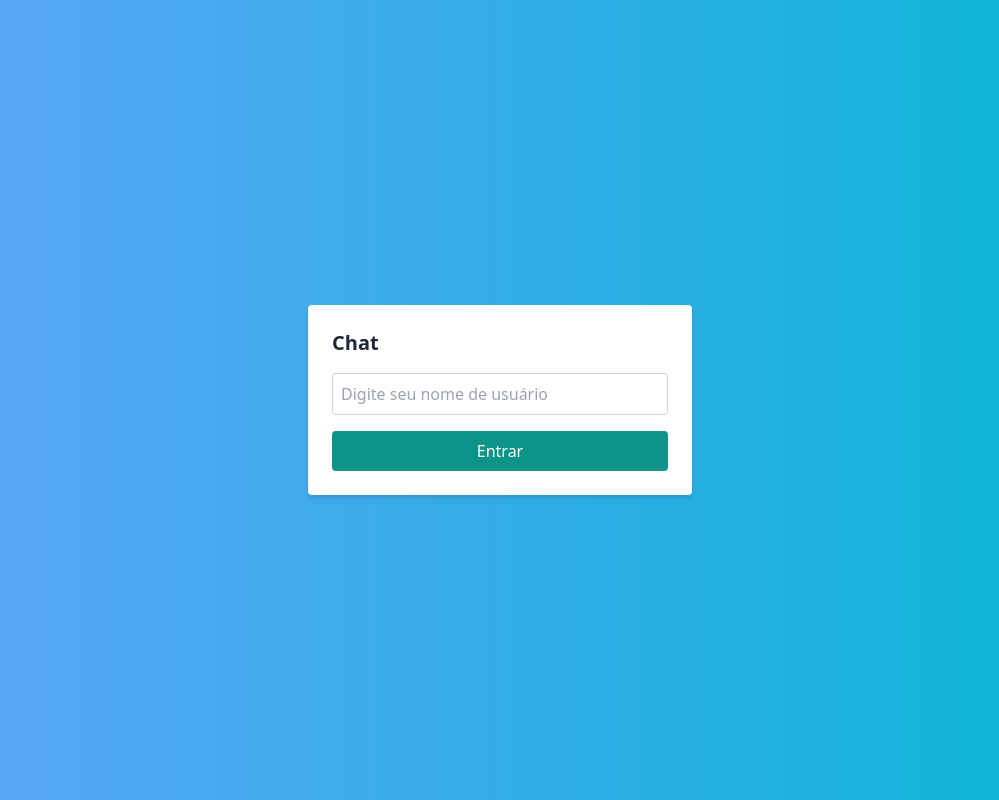
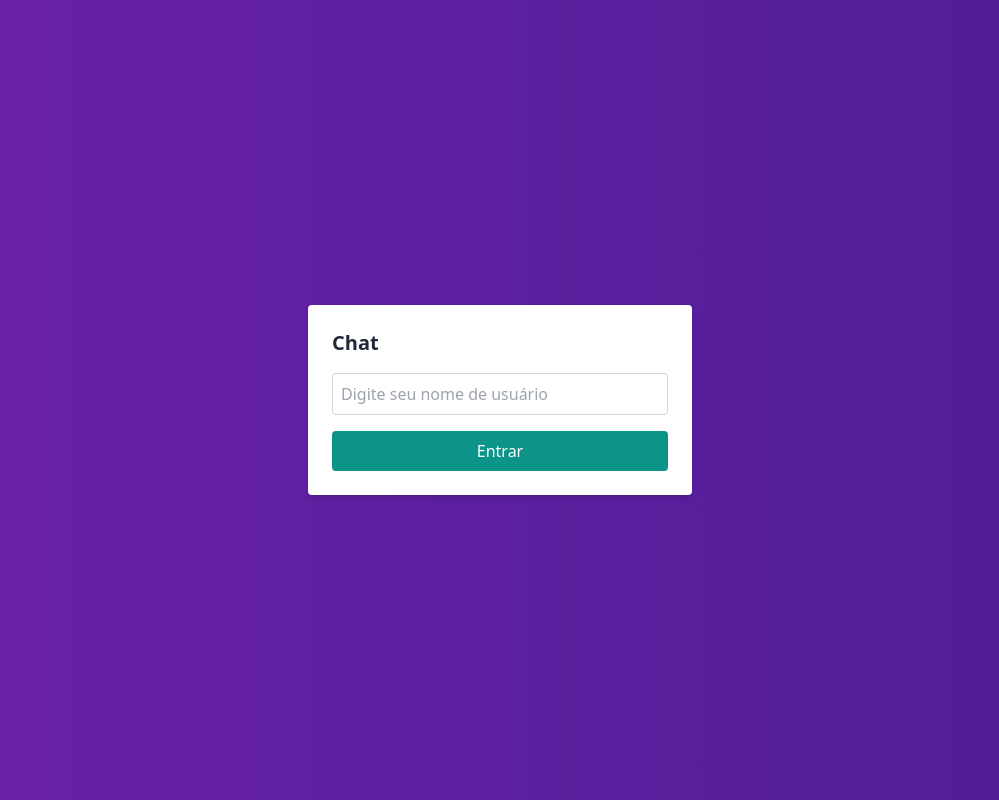
Before and after one commit to walisson27/System-Chat, a Next.js app: page / in a window 1280 px wide. Shown: the whole page, without its empty margins (140-1139 px from the left). Built offline with nearby package versions, Linux system fonts and the light colour scheme; no server answers.

Commit message:
feat> melhorias na animação

```diff
--- a/src/components/ChatWindow.tsx
+++ b/src/components/ChatWindow.tsx
@@ -105,6 +105,7 @@ export const ChatWindow = ({ username }: ChatWindowProps) => {
   };
 
   return (
+    <div className="h-full bg-animated-background">
     <div className="w-full max-w-md mx-auto flex flex-col h-full bg-gray-100 dark:bg-gray-900">
       <div className="bg-teal-600 text-white p-4 flex items-center justify-between">
         <h3 className="text-lg font-semibold">{t('welcome_message')}</h3>
@@ -146,5 +147,6 @@ export const ChatWindow = ({ username }: ChatWindowProps) => {
         </button>
       </div>
     </div>
+    </div>
   );
 };
--- a/src/components/Join/Join.jsx
+++ b/src/components/Join/Join.jsx
@@ -15,7 +15,7 @@ export default function Join({ setChatVisibility, setSocket, setUsername }) {
   };
 
   return (
-    <div className="flex h-screen justify-center items-center bg-gradient-to-r from-blue-400 to-cyan-500">
+    <div className="flex h-screen justify-center items-center bg-gradient-to-r bg-animated-background">
       <div className="bg-white p-6 rounded shadow-md w-full max-w-sm">
         <h2 className="text-xl font-semibold mb-4 text-gray-800">Chat</h2>
         <input
--- a/src/styles/globals.css
+++ b/src/styles/globals.css
@@ -9,3 +9,15 @@
 .dark .text-white {
   color: #f7fafc;
 }
+
+@keyframes gradientAnimation {
+  0% { background-position: 0% 50%; }
+  50% { background-position: 100% 50%; }
+  100% { background-position: 0% 50%; }
+}
+
+.bg-animated-background {
+  background: linear-gradient(270deg, #1e3a8a, #3730a3, #4c1d95, #6b21a8, #1e3a8a);
+  background-size: 400% 400%;
+  animation: gradientAnimation 15s ease infinite;
+}
```
